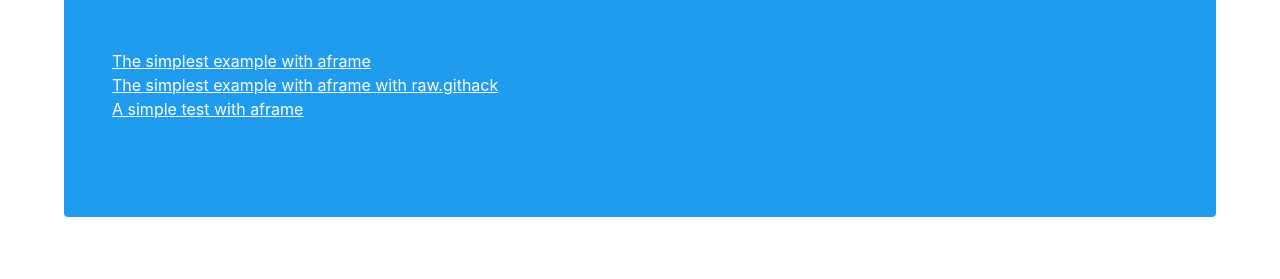
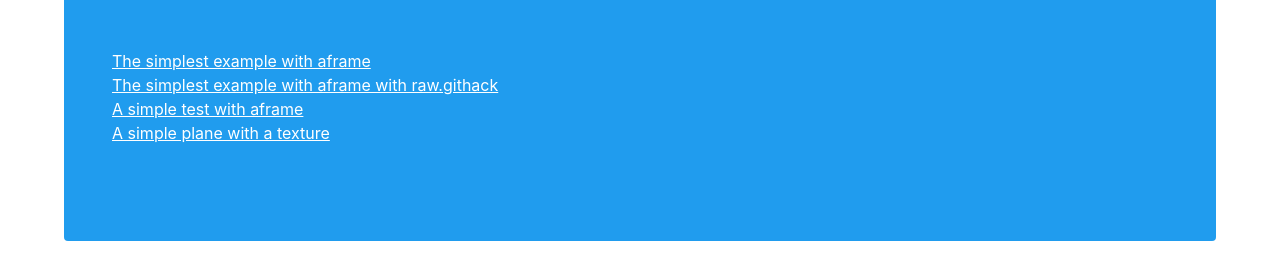
Before and after one commit to sheikhsid/ar-project, a website: page index.html in a window 1280 px wide. Shown: the part 239-518 px from the top of the page. Drawn offline with nearby package versions, Linux system fonts and the light colour scheme.

Commit message:
Add new module

```diff
--- a/index.html
+++ b/index.html
@@ -19,8 +19,8 @@
 									<li><a href="aframe/aframe-ar-basic.html">The simplest example with aframe</a></li>
 									<li><a href="aframe/aframe-raw-githack.html">The simplest example with aframe with raw.githack</a></li>
 									<li><a href="aframe/aframe-test.html">A simple test with aframe</a></li>
-									<!-- <li><a href="aframe/aframe-ar-plane-texture.html">A simple plane with a texture</a></li>
-									<li><a href="aframe/aframe-ar-shader.html">A simple example with a shader</a></li>
+									<li><a href="aframe/aframe-ar-plane-texture.html">A simple plane with a texture</a></li>
+									<!-- <li><a href="aframe/aframe-ar-shader.html">A simple example with a shader</a></li>
 									<li><a href="aframe/aframe-ar-gltf.html">A simple example with AR.js and a gltf model</a></li>
 									<li><a href="aframe/aframe-ar-simple-gltf.html">A simpler example with AR.js and the Duck gltf model</a></li> -->
 								</ul>
```
